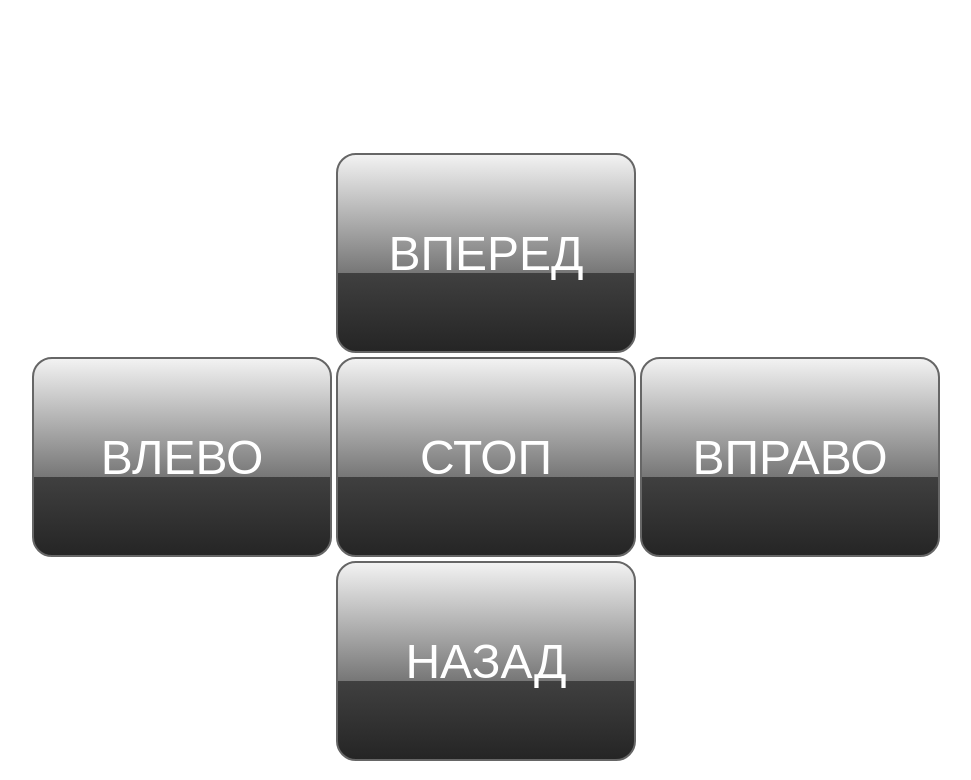
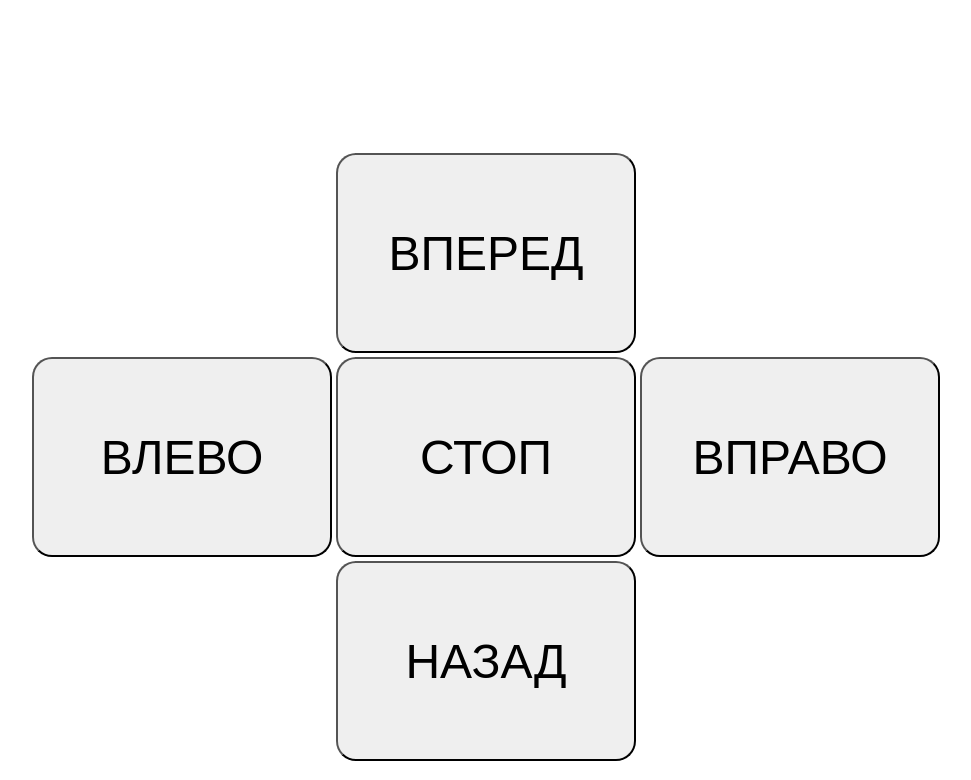
Before and after one commit to nrav5tvennik/CRT, a Flask app: page / in a window 1280 px wide. Shown: the part 918-1698 px from the top of the page, without its empty margins (154-1125 px from the left). Run offline with Flask 2, Linux system fonts and the light colour scheme.

Commit message:
Update index.html

```diff
--- a/templates/index.html
+++ b/templates/index.html
@@ -11,37 +11,22 @@
             <tr>
                 <td></td>
                 <td><input type="submit" name="forward" value="ВПЕРЕД" ,
-                           style="height:200px; width:300px; font-size: 300%; border-radius:  20px;background: -moz-linear-gradient(#f2f2f2, #777, #404040, #252525);
-                            background: -webkit-gradient(linear, 0 0, 0  100%, from(#f2f2f2), to(#252525), color-stop(0.6, #777), color-stop(0.6,  #404040));
-                            color: #fff;
-                            border: 2px solid  #666;;"></td>
+                           style="height:200px; width:300px; font-size: 300%; border-radius:  20px"></td>
                 <td></td>
             </tr>
             <tr>
                 <td><input type="submit" name="left" value="ВЛЕВО" ,
-                           style="height:200px; width:300px; font-size: 300%; border-radius:  20px;background: -moz-linear-gradient(#f2f2f2, #777, #404040, #252525);
-                            background: -webkit-gradient(linear, 0 0, 0  100%, from(#f2f2f2), to(#252525), color-stop(0.6, #777), color-stop(0.6,  #404040));
-                            color: #fff;
-                            border: 2px solid  #666;;"></td>
+                           style="height:200px; width:300px; font-size: 300%; border-radius:  20px"></td>
                 <td><input type="submit" name="stop" value="СТОП" ,
-                           style="height:200px; width:300px; font-size: 300%; border-radius:  20px;background: -moz-linear-gradient(#f2f2f2, #777, #404040, #252525);
-                            background: -webkit-gradient(linear, 0 0, 0  100%, from(#f2f2f2), to(#252525), color-stop(0.6, #777), color-stop(0.6,  #404040));
-                            color: #fff;
-                            border: 2px solid  #666;;">
+                           style="height:200px; width:300px; font-size: 300%; border-radius:  20px">
                 </td>
                 <td><input type="submit" name="right" value="ВПРАВО" ,
-                           style="height:200px; width:300px; font-size: 300%; border-radius:  20px;background: -moz-linear-gradient(#f2f2f2, #777, #404040, #252525);
-                            background: -webkit-gradient(linear, 0 0, 0  100%, from(#f2f2f2), to(#252525), color-stop(0.6, #777), color-stop(0.6,  #404040));
-                            color: #fff;
-                            border: 2px solid  #666;;"></td>
+                           style="height:200px; width:300px; font-size: 300%; border-radius:  20px"></td>
             </tr>
             <tr>
                 <td></td>
                 <td><input type="submit" name="back" value="НАЗАД" ,
-                           style="height:200px; width:300px; font-size: 300%; border-radius:  20px;background: -moz-linear-gradient(#f2f2f2, #777, #404040, #252525);
-                            background: -webkit-gradient(linear, 0 0, 0  100%, from(#f2f2f2), to(#252525), color-stop(0.6, #777), color-stop(0.6,  #404040));
-                            color: #fff;
-                            border: 2px solid  #666;;"></td>
+                           style="height:200px; width:300px; font-size: 300%; border-radius:  20px"></td>
                 <td></td>
             </tr>
         </table>
```
